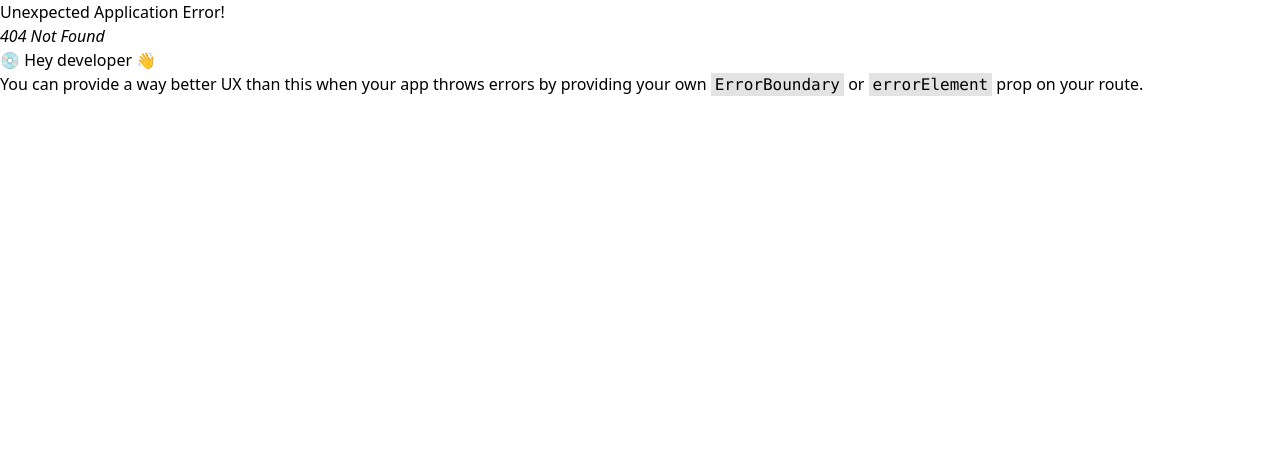
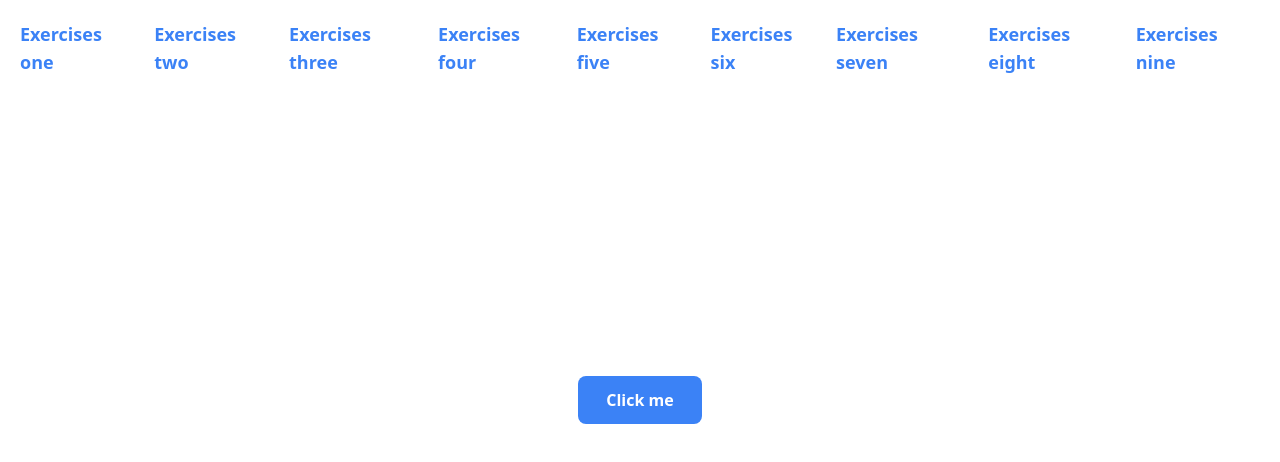
Before and after one commit to chrisostome01/the-gym-react-intro-challenge, a React (Create React App) app: page /two in a window 1280 px wide. Before the commit this address had no page. Shown: the top 462 px of the page. Built offline with nearby package versions, Linux system fonts and the light colour scheme; the HTML template or start-up script is replaced by a standard one.

Commit message:
feat: adds click event

```diff
--- /dev/null
+++ b/src/pages/ExercisesTwo.jsx
@@ -0,0 +1,18 @@
+import React from "react";
+import Nav from "../components/Nav";
+
+export default function ExercisesTwo() {
+  return (
+    <>
+      <Nav />
+      <div className="flex items-center justify-center h-screen">
+        <button
+          className="bg-blue-500 text-white font-bold px-7 py-3  rounded-lg"
+          onClick={() => alert("Clicked!")}
+        >
+          Click me
+        </button>
+      </div>
+    </>
+  );
+}
```
Also changed, not shown: src/App.jsx (+6 -1 lines), 1 other file (tests, documents, lock files or other folders).
